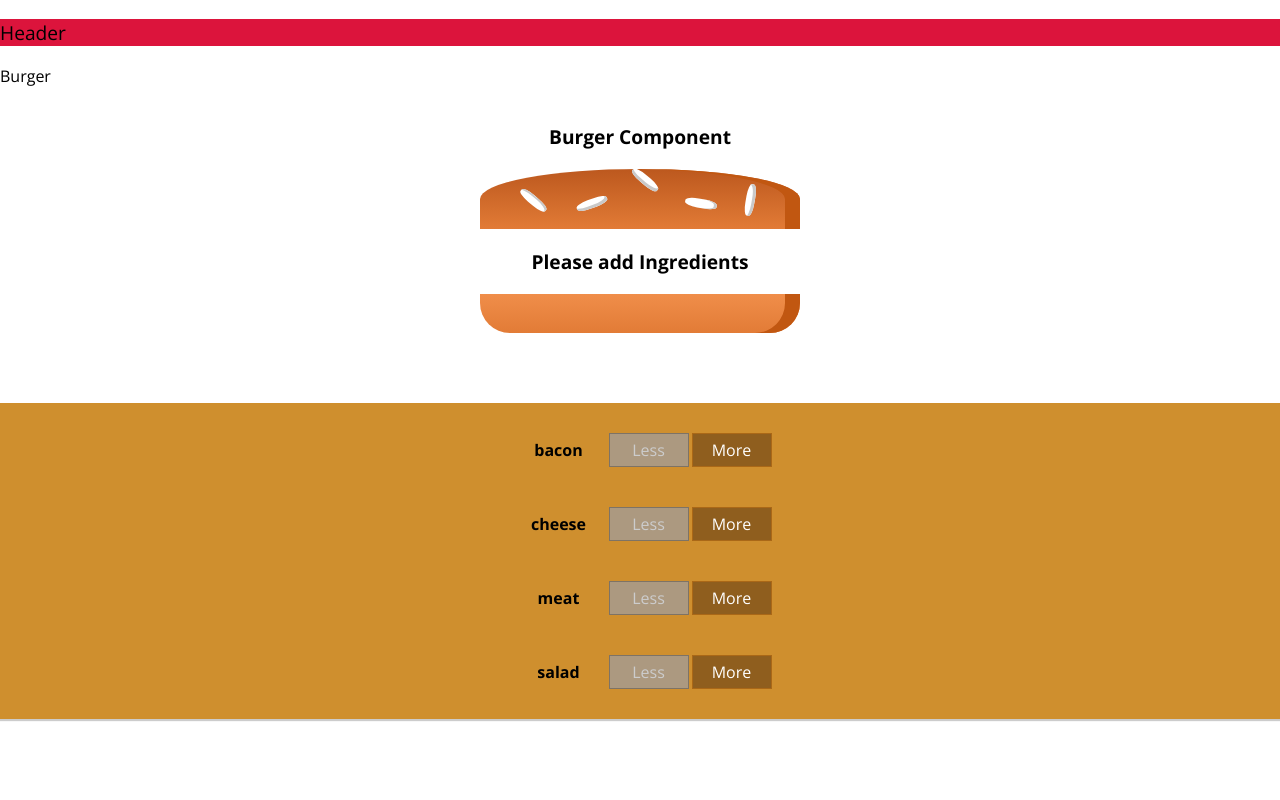
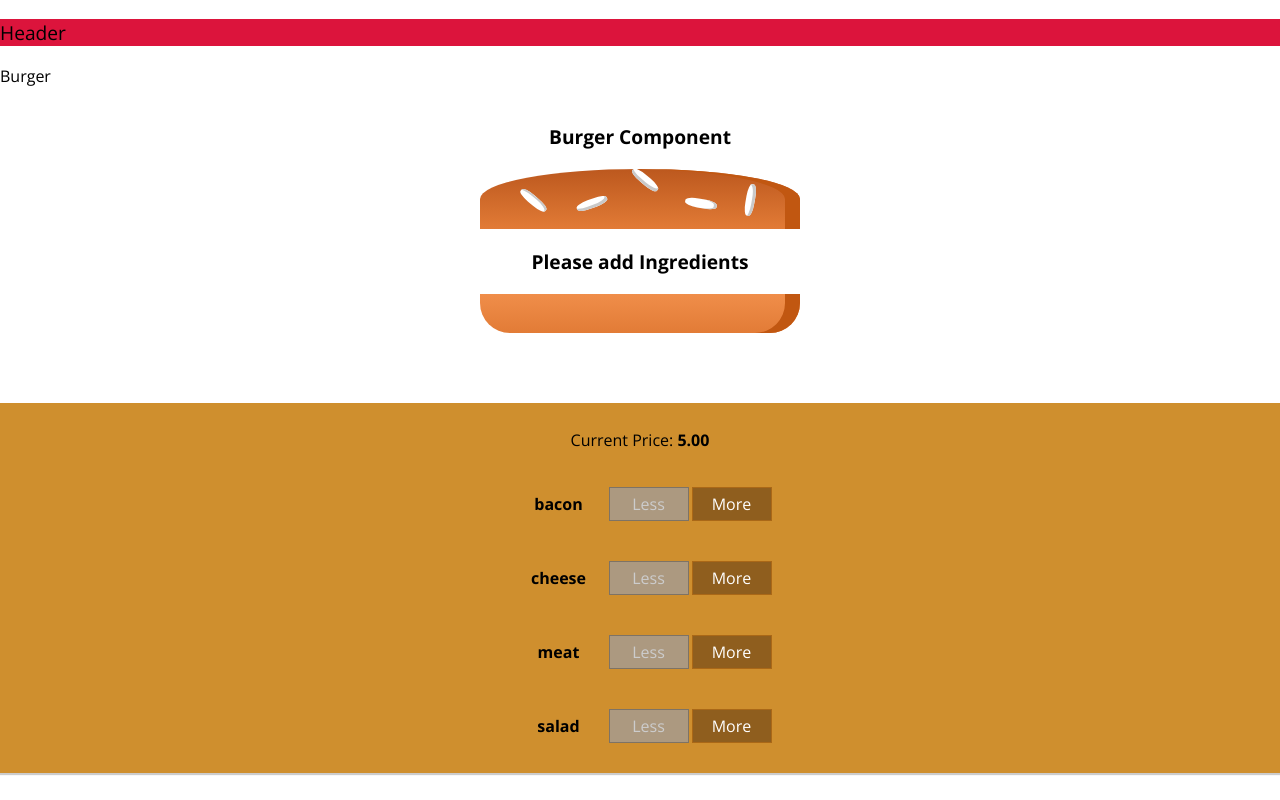
Before and after one commit to Nutod/react-burger-builder, a React app: page / in a window 1280 px wide. Built offline with nearby package versions, Linux system fonts and the light colour scheme.

Commit message:
Pricing added

```diff
--- a/src/components/Burger/BuilControls/BuildControls.js
+++ b/src/components/Burger/BuilControls/BuildControls.js
@@ -20,9 +20,12 @@ const controls = [
 	{ type: "salad" }
 ];
 
-export default ({ addIngredient, removeIngredient, disabled }) => {
+export default ({ addIngredient, removeIngredient, disabled, price }) => {
 	return (
 		<BuildControlsWrapper>
+			<p>
+				Current Price: <strong>{price.toFixed(2)}</strong>
+			</p>
 			{controls.map(control => (
 				<BuildControl
 					key={control.type}
--- a/src/components/BurgerBuilder/BurgerBuilder.js
+++ b/src/components/BurgerBuilder/BurgerBuilder.js
@@ -60,6 +60,7 @@ export default class BurgerBuilder extends Component {
 					addIngredient={this.addIngredientHandler}
 					removeIngredient={this.removeIngredientHandler}
 					disabled={disabledInfo}
+					price={this.state.totalPrice}
 				/>
 			</Fragment>
 		);
```
